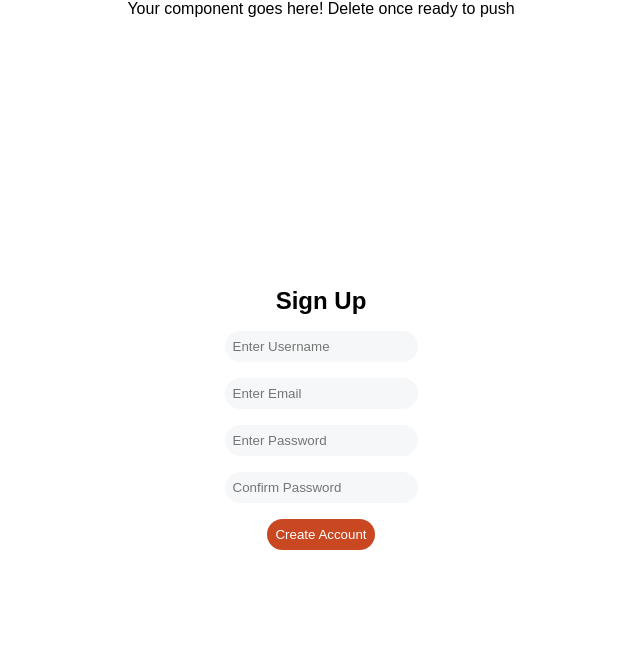
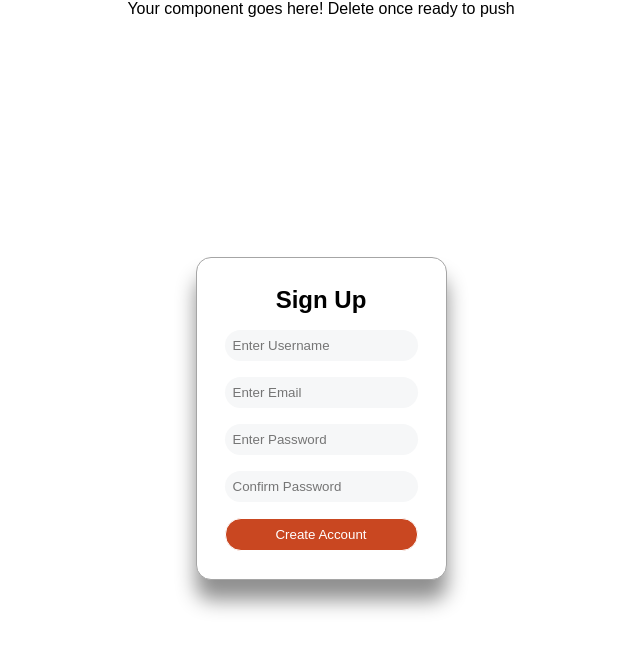
Before and after one commit to SEI-Buffleheads/Breddit-The-Better-Reddit, a React (Create React App) app: page /login in a window 1280 px wide. Shown: the top 650 px of the page, without its empty margins (319-959 px from the left). Built offline with nearby package versions, Linux system fonts and the light colour scheme.

Commit message:
tweaked styling

```diff
--- a/src/App.js
+++ b/src/App.js
@@ -13,7 +13,7 @@ function App() {
   return (
     <div className="App">
       Your component goes here! Delete once ready to push
-      <Signup />
+      < Signup/>
     </div>
   );
 }
--- a/src/pages/Login/Login.css
+++ b/src/pages/Login/Login.css
@@ -11,10 +11,16 @@
 }
 
 .login-form{
+  background-color: white;
   display: flex;
-  align-items: center;
+  align-items: stretch;
   justify-content: center;
   flex-direction: column;
+  border: solid rgb(165, 165, 165);
+  border-width: 1px;
+  border-radius: 0.938rem;
+  padding: 1.25rem;
+  filter:drop-shadow(0 1.25rem 0.625rem rgb(143, 143, 143))
 }
 
 .login-input{
@@ -29,5 +35,13 @@
 .login-submit{
   background-color: rgb(201 71 33);
   color: white;
-  flex-grow: 3;
+  border: solid white;
+  border-width: 1px;
 }
+
+ .login-submit:hover{
+  background-color: white;
+  color: rgb(201 71 33);
+  border: solid rgb(201 71 33);
+  border-width: 1px;
+ }
--- a/src/pages/Login/Login.jsx
+++ b/src/pages/Login/Login.jsx
@@ -4,8 +4,8 @@ import "./Login.css";
 function Login() {
   return (
     <div className="login-container">
-      <h2 className="login-header">Log In</h2>
       <form className="login-form">
+        <h2 className="login-header">Log In</h2>
         <input
           className="login-input login-username"
           placeholder="Enter Username"
@@ -18,7 +18,7 @@ function Login() {
           name="password"
         />
         <button className="login-input login-submit" type="submit">
-          Log In
+          Submit
         </button>
       </form>
     </div>
--- a/src/pages/Signup/Signup.css
+++ b/src/pages/Signup/Signup.css
@@ -11,10 +11,16 @@
 }
 
 .signup-form{
+  background-color: white;
   display: flex;
-  align-items: center;
+  align-items: flex;
   justify-content: center;
   flex-direction: column;
+  border: solid rgb(165, 165, 165);
+  border-width: 1px;
+  border-radius: 0.938rem;
+  padding: 1.25rem;
+  filter:drop-shadow(0 1.25rem 0.625rem rgb(143, 143, 143))
 }
 
 .signup-input{
@@ -29,5 +35,13 @@
 .signup-submit{
   background-color: rgb(201 71 33);
   color: white;
-  flex-grow: 3;
+  border: solid white;
+  border-width: 1px;
 }
+
+.signup-submit:hover{
+  background-color: white;
+  color: rgb(201 71 33);
+  border: solid rgb(201 71 33);
+  border-width: 1px;
+ }
```
